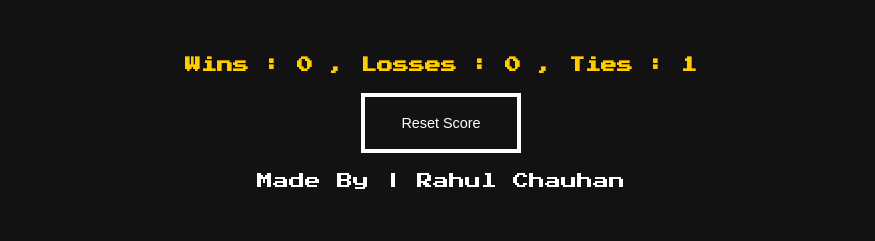
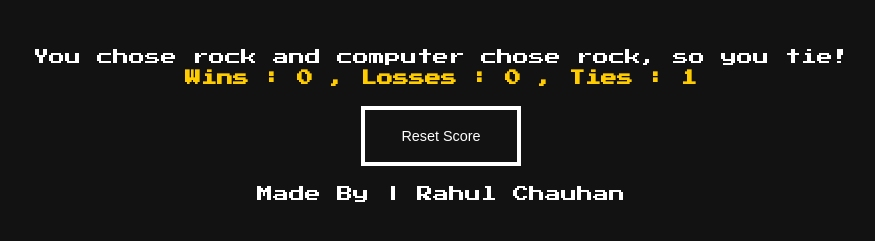
Before and after one commit to Rahul050303/Rock-Paper-Scissors-App, a plain HTML site: page index.html in a window 1280 px wide. Both pictures are taken after a click on the button 490 px from the left and 344 px from the top of the page. Shown: the part 407-648 px from the top of the page, without its empty margins (199-1074 px from the left). Drawn offline with Linux system fonts and the light colour scheme.

Commit message:
Add files via upload

```diff
--- a/index.html
+++ b/index.html
@@ -25,6 +25,7 @@
         </button>
     </section>
     <section class="scoreBoard">
+        <p class="js-result"></p>
         <h2 class="scores" id="scoreDisplay">Wins : 0 , Losses : 0 , Ties : 0</h2>
         <button class="resetButton" onclick="resetScore()">Reset Score</button>
     </section>
@@ -86,7 +87,16 @@
             localStorage.setItem('score', JSON.stringify(score));
             updateScoreBoard();
 
-            alert(`You chose ${playerMove} and computer chose ${computerMove}, so you ${result}!`);
+            showResult(result,computerMove,playerMove);
+        }
+
+        function showResult(result,computerMove,playerMove){
+            const resultElement = document.querySelector('.js-result');
+            if(resultElement.innerText === ''){
+                resultElement.innerText = `You chose ${playerMove} and computer chose ${computerMove}, so you ${result}!`;
+            }else{
+                resultElement.innerText = `You chose ${playerMove} and computer chose ${computerMove}, so you ${result}!`;
+            }
         }
 
         function pickComputerMove(){
--- a/style.css
+++ b/style.css
@@ -84,6 +84,10 @@ button img {
   color: #121212;
 }
 
+.js-result{
+  margin: 5px;
+}
+
 @media (max-width: 600px) {
   .heading h1 {
     font-size: 1.8rem;
```
